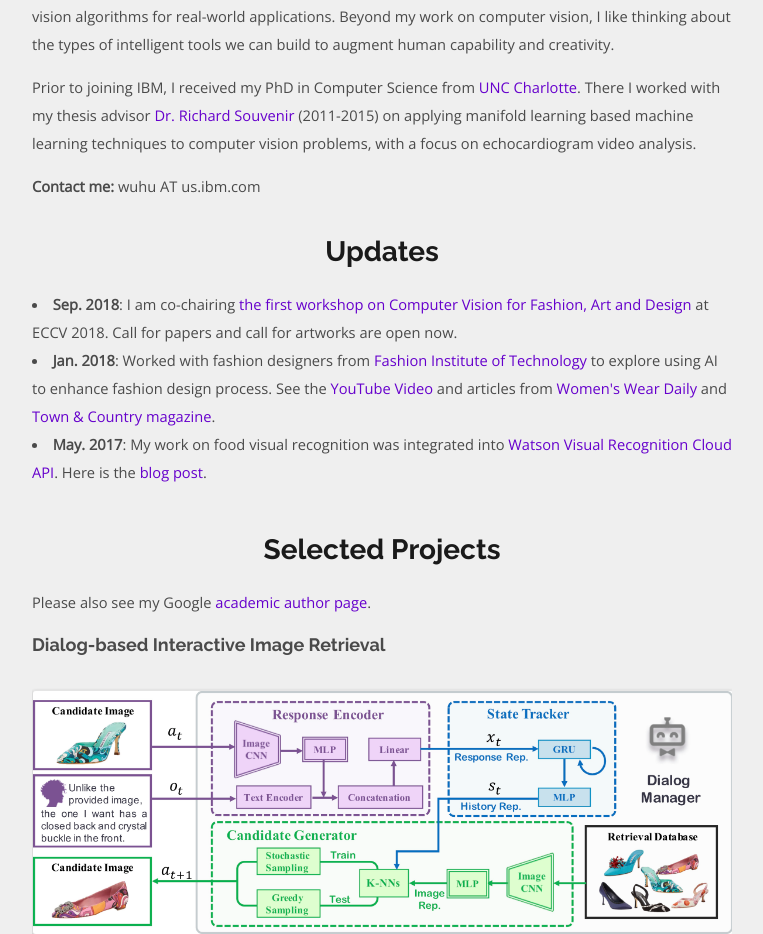
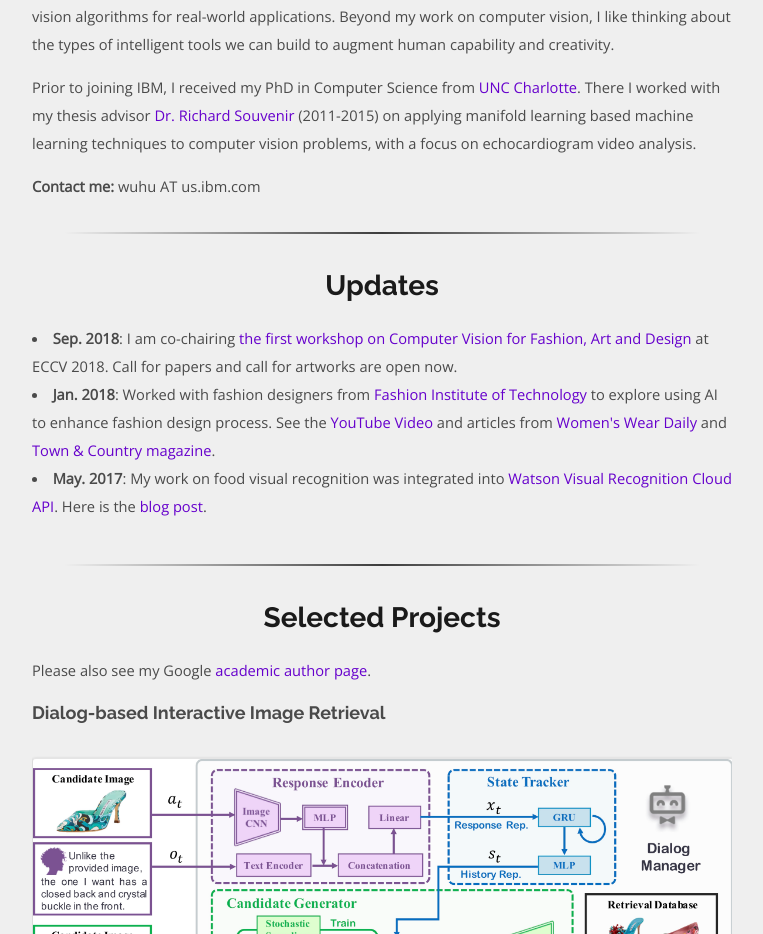
Before and after one commit to spacew/spacew.github.io, a Jekyll site: the page built from index.html, in a window 1280 px wide. Shown: the part 655-1589 px from the top of the page, without its empty margins (258-1021 px from the left). Built offline with Jekyll 4.4.1, drawn with Linux system fonts in a browser that asks for light colours; the list of posts is cut into pages by our own code.

Commit message:
Update ezora.scss

```diff
--- a/_sass/ezora.scss
+++ b/_sass/ezora.scss
@@ -25,8 +25,8 @@ body {
 
 .divider {  // accommodate different browsers
   //background: -webkit-linear-gradient(left,rgba(255,255,255,0),$bg-color-dark,rgba(255,255,255,0));
-  //background: linear-gradient(to right,rgba(255,255,255,0),$bg-color-dark,rgba(255,255,255,0));
-  //height: 2px;
+  background: linear-gradient(to right,rgba(255,255,255,0),$bg-color-dark,rgba(255,255,255,0));
+  height: 2px;
   //margin: 32px 0;
   margin: 32px 32px;
 }
```
